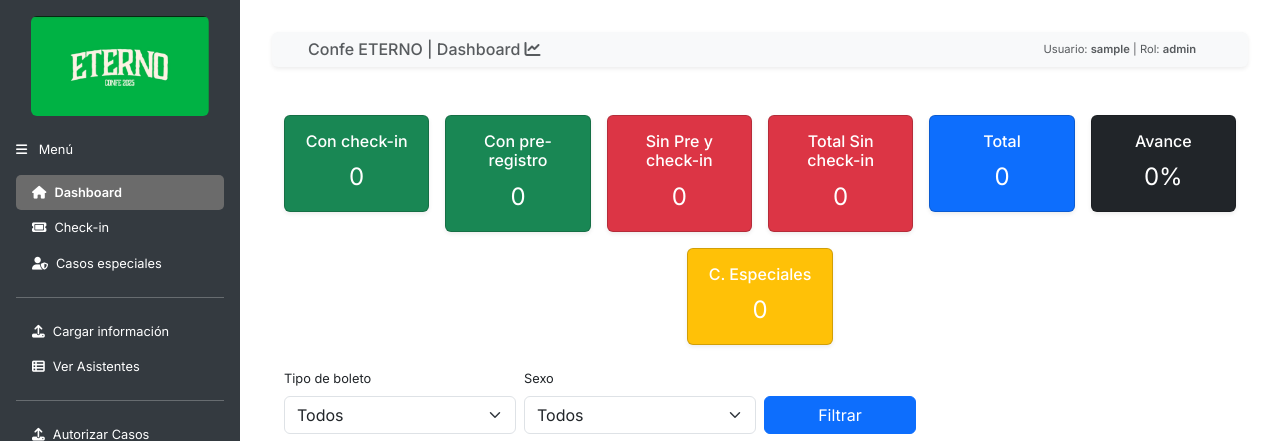
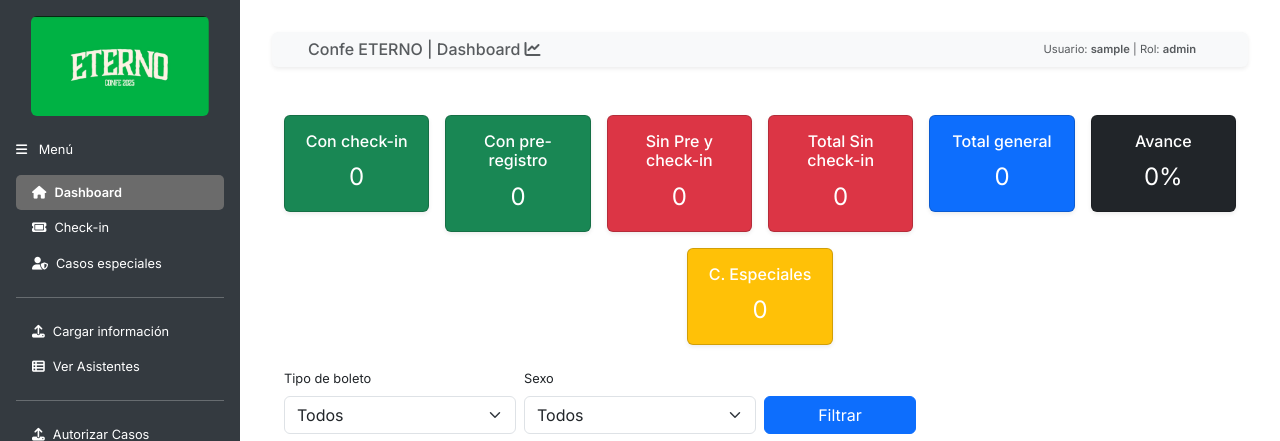
Before and after one commit to Jdanielvilla7/SJConfe, a Flask app: page /dashboard in a window 1280 px wide. Shown: the top 441 px of the page. Run offline with Flask 3, Linux system fonts and the light colour scheme; the visitor is signed in with stand-in values (Sample User, id 1); data that the repository does not hold is empty; some libraries are stand-ins or nearby versions.

Commit message:
Statistics

```diff
--- a/templates/dashboard.html
+++ b/templates/dashboard.html
@@ -41,7 +41,7 @@
  <div class="col-6 col-sm-4 col-md-3 col-lg-2">
       <div class="card text-white bg-primary shadow-sm text-center">
         <div class="card-body">
-          <h6 class="card-title">Total </h6>
+          <h6 class="card-title">Total general </h6>
           <p class="card-text fs-4">{{ total }}</p>
         </div>
       </div>
```
